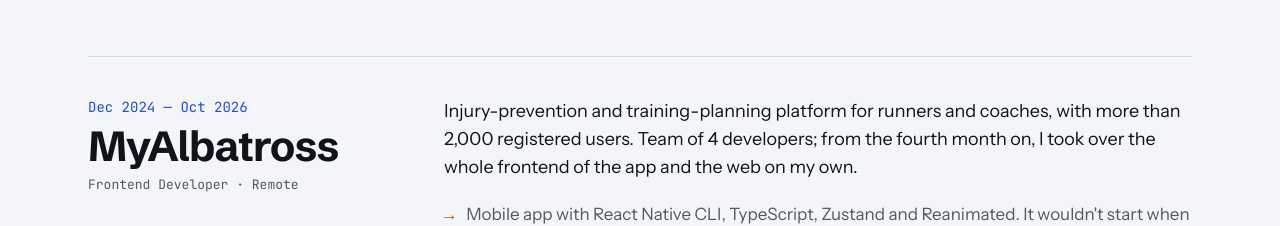
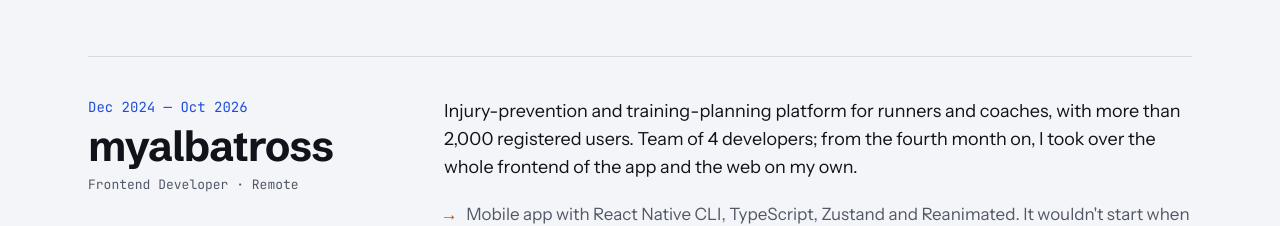
Before and after one commit to srdgz/Mi-portfolio, a React (Vite) app in the folder mi-portfolio/: page / in a window 1280 px wide. Shown: the part 2227-2453 px from the top of the page. Built offline with nearby package versions, Linux system fonts and the light colour scheme.

Commit message:
fix: write myalbatross in lowercase

```diff
--- a/mi-portfolio/src/infrastructure/repositories/experienceRepository.ts
+++ b/mi-portfolio/src/infrastructure/repositories/experienceRepository.ts
@@ -19,7 +19,7 @@ interface JobSource {
 
 const sources: JobSource[] = [
   {
-    company: "MyAlbatross",
+    company: "myalbatross",
     tech: [
       "React Native",
       "Reanimated",
```
